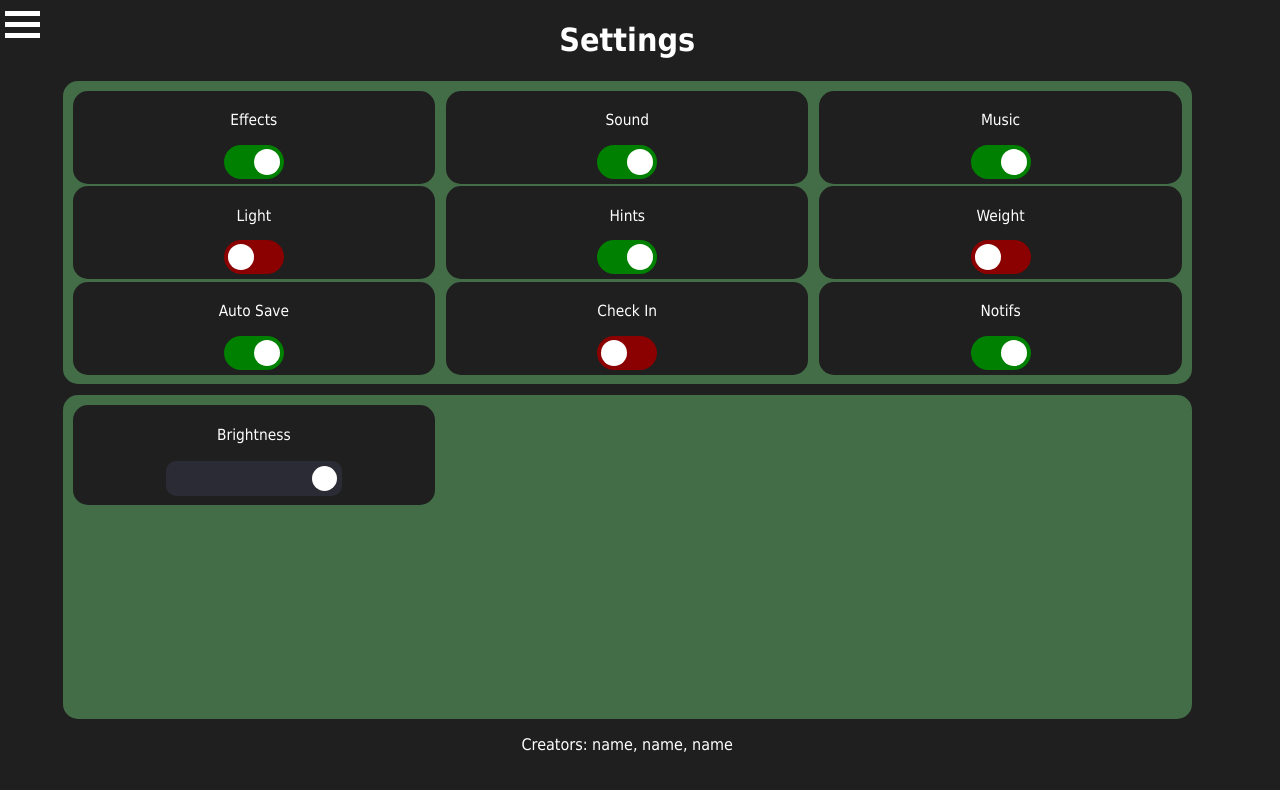
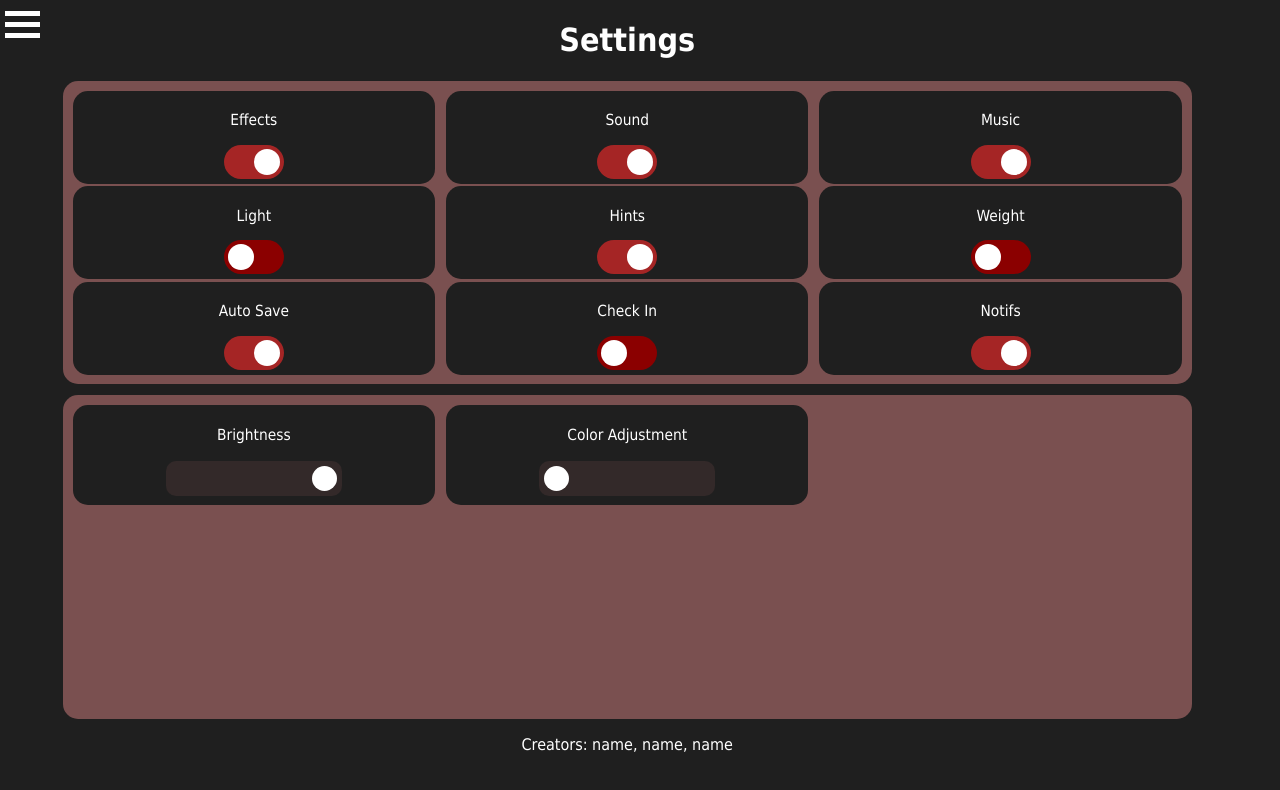
Before and after one commit to EvanBison/HabitHeroes, a React (Vite) app: page /account in a window 1280 px wide. Shown: the top 790 px of the page. Built offline with nearby package versions, Linux system fonts and the light colour scheme.

Commit message:
overlays

```diff
--- a/src/App.tsx
+++ b/src/App.tsx
@@ -8,7 +8,11 @@ import {
 const router = createBrowserRouter([{
 	id: "app",
 	// errorElement: <Error code={0} />,
-	element: <Outlet />,
+	element: <>
+			<div className='brightnessOverlay'></div>
+			<div id="hueOverlay" className='hueOverlay'></div>
+			<Outlet />
+	</>,
 	children: [
 		{
 			id: "home",
--- a/src/all.scss
+++ b/src/all.scss
@@ -14,6 +14,9 @@
     --tooltip-bg: #436d47;
     --slider-bg: #2b2b35;
     --slider-thumb: white;
+
+    --brightness: 100;
+    --colorAdjustment: hsl(0, 100, 50);
 }
 
 body {
@@ -24,6 +27,30 @@ body {
     background: var(--background);
     font-family: tahoma;
     color: var(--textColor);
+}
+
+.brightnessOverlay {
+    position: fixed;
+    top: 0;
+    left: 0;
+    width: 100%;
+    height: 100%;
+    background-color: rgba(0, 0, 0, calc(1 - var(--brightness) / 100)); // Black with dynamic opacity
+    transition: 0.3s ease;
+    pointer-events: none;
+    z-index: 1000;
+}
+.hueOverlay {
+    position: fixed;
+    top: 0;
+    left: 0;
+    width: 100%;
+    height: 100%;
+    background-color: var(--colorAdjustment);
+    transition: 0.3s ease;
+    mix-blend-mode: hue;
+    pointer-events: none;
+    z-index: 999;
 }
 
 .homeButton {
--- a/src/views/Account/index.tsx
+++ b/src/views/Account/index.tsx
@@ -1,16 +1,39 @@
 import { useNavigate } from 'react-router-dom';
 import { Tooltip } from 'react-tooltip'
 import styles from "./account.module.scss";
-import { useState } from 'react'
+import { useState, useEffect } from 'react'
 
 export default function Account() {
 	const navigate = useNavigate();
 	const goToHome = () => {
         navigate('/');
     };
-	const [brightness, setBrightness] = useState(100)
+
+	const [brightness, setBrightness] = useState<number>(() => {
+		const savedBrightness = localStorage.getItem('pageBrightness');
+
+		return savedBrightness ? Number(savedBrightness) : 100; // default 100
+	});
+	const [colorAdjustment, setColorAdjustment] = useState<number>(() => {
+		const savedColorAdjustment = localStorage.getItem("pageColorAdjustment");
+
+		return savedColorAdjustment ? Number(savedColorAdjustment) : 0; // default 0
+	});
+
+	//change
+	useEffect(() => {
+		document.documentElement.style.setProperty('--brightness', `${brightness}`);
+		localStorage.setItem('pageBrightness', String(brightness));
+	}, [brightness]);
+
+	useEffect(() => {
+		document.documentElement.style.setProperty('--colorAdjustment', `hsl(${colorAdjustment}deg, 50%, 50%)`);
+		localStorage.setItem('pageColorAdjustment', String(colorAdjustment));
+	}, [colorAdjustment]);
+
 	return (
 		<>
+
 			<div className={styles.container}>
 				<h1>Settings</h1>
 				<Tooltip className="tooltip" id="menu">Navigate to Menu</Tooltip>
@@ -29,12 +52,24 @@ export default function Account() {
 					))}
 				</div>
 				<div className={styles.settings}>
-					{[{name:"Brightness", min:0, max:100}].map((setting, index) => (
-						<div key={index}>
-							<p>{setting.name}</p>
-							<input type="range" min={setting.min} max={setting.max}  className="slider" value={brightness} onChange={e => setBrightness(e.target.value as any)} />
-						</div>
-					))}
+					<div>
+						<p>Brightness</p>
+						<input type="range"
+							min={10}
+							max={100}
+							className="slider"
+							value={brightness}
+							onChange={e => setBrightness(Number(e.target.value))} />
+					</div>
+					<div>
+						<p>Color Adjustment</p>
+						<input type="range"
+							min={0}
+							max={360}
+							className="slider"
+							value={colorAdjustment}
+							onChange={e => setColorAdjustment(Number(e.target.value))} />
+					</div>
 				</div>
 				<p>Creators: name, name, name</p>
 			</div>
```
